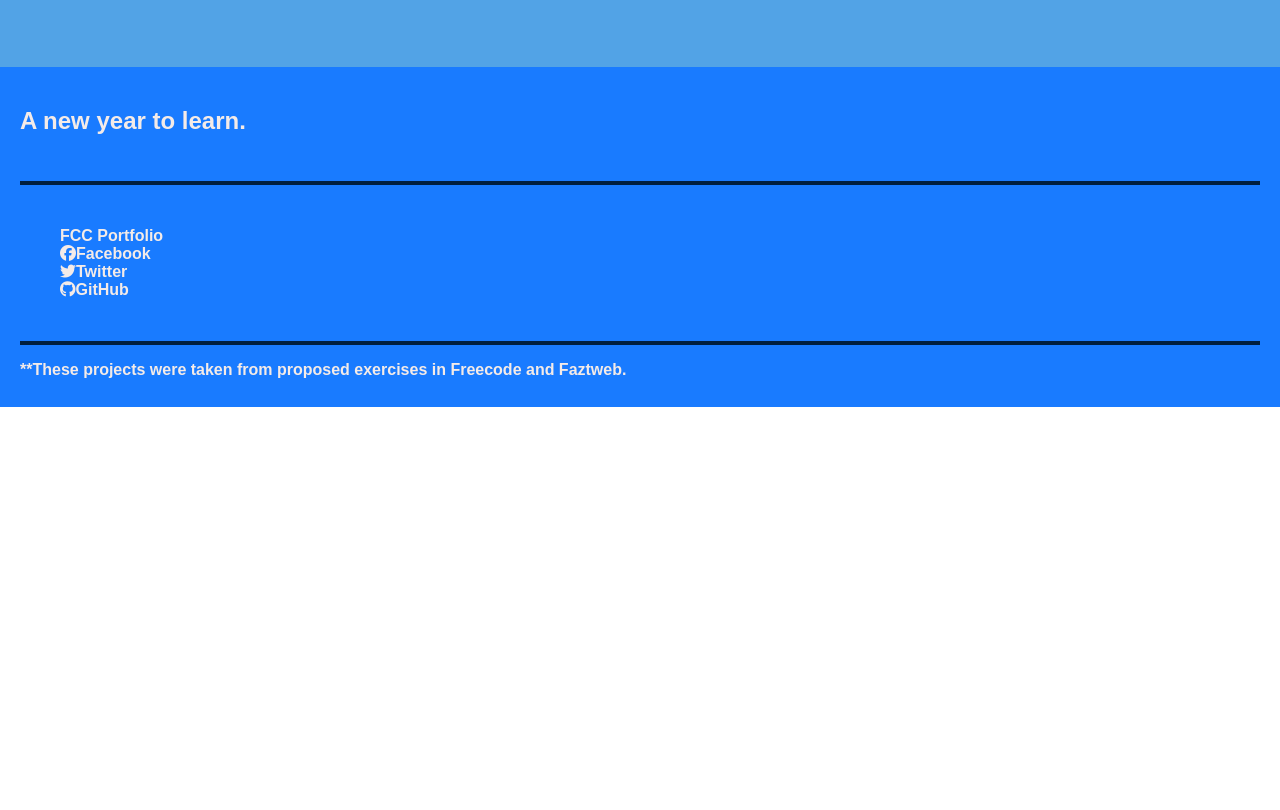
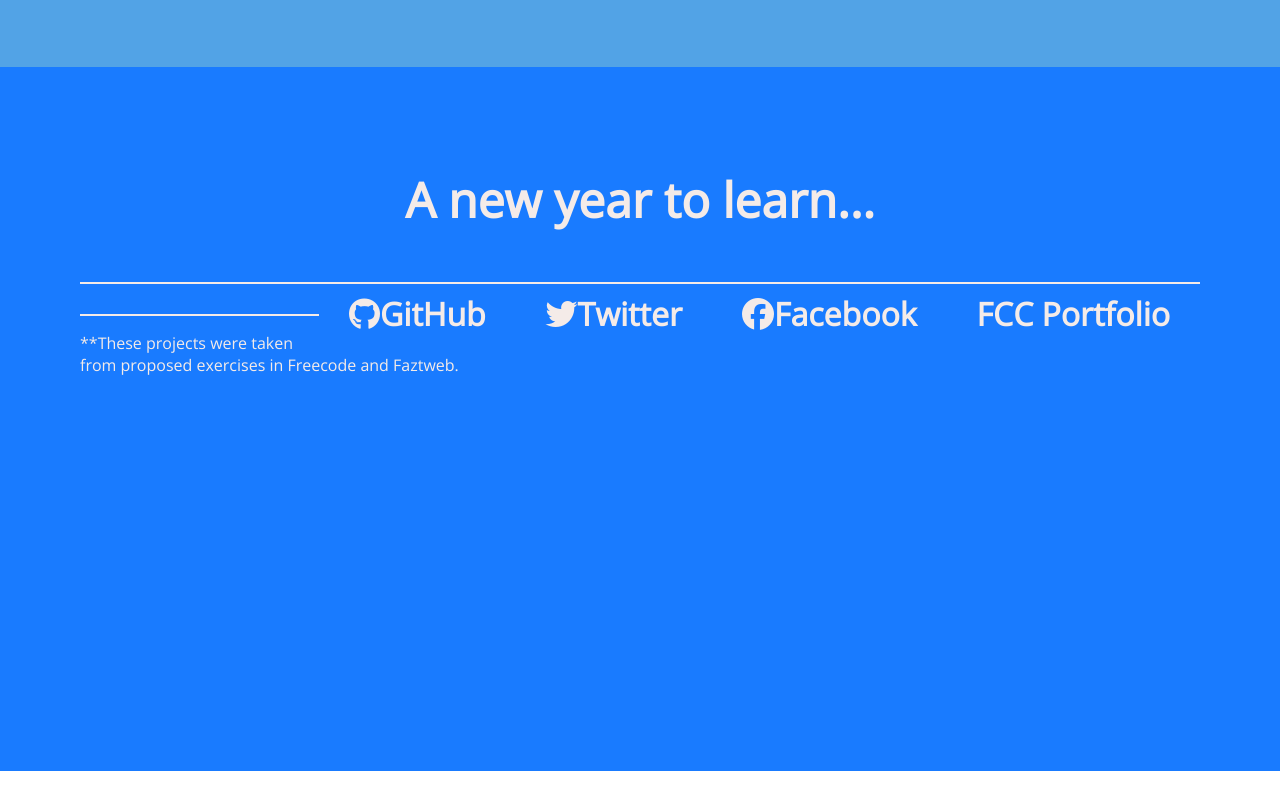
Before and after one commit to luisorlandogomezjimenez/freecode-personal-portfolio, a plain HTML site: page index.html in a window 1280 px wide. Shown: the part 1544-2354 px from the top of the page. Before the commit the page ends 1951 px from the top, so only its background shows below. Drawn offline with nearby package versions, Linux system fonts and the light colour scheme.

Commit message:
animation css

```diff
--- a/css/main.css
+++ b/css/main.css
@@ -17,6 +17,7 @@ body {
   top: 0;
   width: 100%;
   height: auto;
+  z-index: 1;
 }
 a.navlink {
   text-decoration: none;
@@ -81,19 +82,22 @@ main h1 {
   width: 100%;
   text-align: center;
   padding: 10px;
-  margin: 30px 120px;
+  margin: 30px 200px;
   border-bottom: 2px solid #f4ebe8;
 }
 
+.project-tile:hover {
+  display: inline-block;
+  animation: pulse; /* referring directly to the animation's @keyframe declaration */
+  animation-duration: 2s; /* don't forget to set a duration! */
+}
 .project-tile {
   background: #5e5b5d;
   padding: 0;
   border: none;
   width: 400px;
   text-align: center;
-  margin: auto;
-  margin-top: 30px;
-  margin-bottom: 30px;
+  margin: 30px;
   font-size: 1em;
   font-weight: bold;
 }
@@ -110,23 +114,59 @@ div.desc {
 
 footer {
   background: #197bff;
-  height: 300px;
+  height: 83vh;
   width: auto;
   padding: 20px;
   margin-bottom: 0;
   color: #f4ebe8;
-  font-family: "Lacquer", sans-serif;
   font-size: 1em;
+}
+
+hr {
+  border: 1px solid #f4ebe8;
+}
+
+#contact {
+  margin: auto;
+}
+
+.footer3 {
+  padding: 60px;
+  height: 80vh;
+}
+
+.footer1 {
+  margin: auto;
+  padding: 20px;
+}
+
+.footer1 h2 {
+  text-align: center;
+  font-size: 3em;
+  margin: auto;
+  font-weight: bold;
+}
+.footer2 ul {
+  list-style: none;
+  margin: auto;
+}
+
+.footer2 {
+  margin-bottom: 30px;
+  height: auto;
+}
+
+.footer2 li {
+  float: right;
+  padding: 0 30px;
+  font-size: 2em;
   font-weight: bold;
 }
 
-hr {
-  border: 2px solid #001f3f;
+.comments {
+  margin: auto;
 }
 
-.footer2 ul {
-  list-style: none;
-}
 #profile-link {
   text-decoration: none;
   color: #f4ebe8;
--- a/index.html
+++ b/index.html
@@ -13,7 +13,8 @@
     <link rel="preconnect" href="https://fonts.googleapis.com">
     <link rel="preconnect" href="https://fonts.gstatic.com" crossorigin>
     <link href="https://fonts.googleapis.com/css2?family=Open+Sans:wght@300&display=swap" rel="stylesheet">
-
+    <!-- Animated css -->
+    <link rel="stylesheet" href="https://cdnjs.cloudflare.com/ajax/libs/animate.css/4.1.1/animate.min.css" />
 </head>
 
 <body>
@@ -44,7 +45,7 @@
             <div class="border"></div>
             <div class="border"></div>
         </div>
-        <div class="project-tile">
+        <div class="project-tile ">
             <a href="https://cdpn.io/niorland/debug/PopXGqy/ZoMBaLJNamGk" target="_blank">
                 <img src="/img/tributePage.png" alt="Image of web" width="400" height="200">
                 <div class="desc">Tribute Page</div>
@@ -68,11 +69,11 @@
         </div>
     </main>
     <footer id="contact">
+        <div class="footer3">
             <div class="footer1">
-            <h2>A new year to learn.</h2><br>
+                <h2>A new year to learn...</h2><br>
             </div>
             <hr>
-        <br>
             <div class="footer2">
                 <ul id="contacts">
                     <li><a id="profile-link" href="https://www.freecodecamp.org/fcc913f613e-739c-4b5b-8782-a3007062a8eb"
@@ -82,9 +83,12 @@
                     <li><i class="fab fa-github"></i>GitHub</li>
                 </ul>
             </div>
-        <br>
+            <div class="comments">
                 <hr>
                 <p>**These projects were taken from proposed exercises in Freecode and Faztweb.</p>
+            </div>
+
+        </div>
     </footer>
 
 
```
Lines whose indentation alone changed are shown as unchanged.
